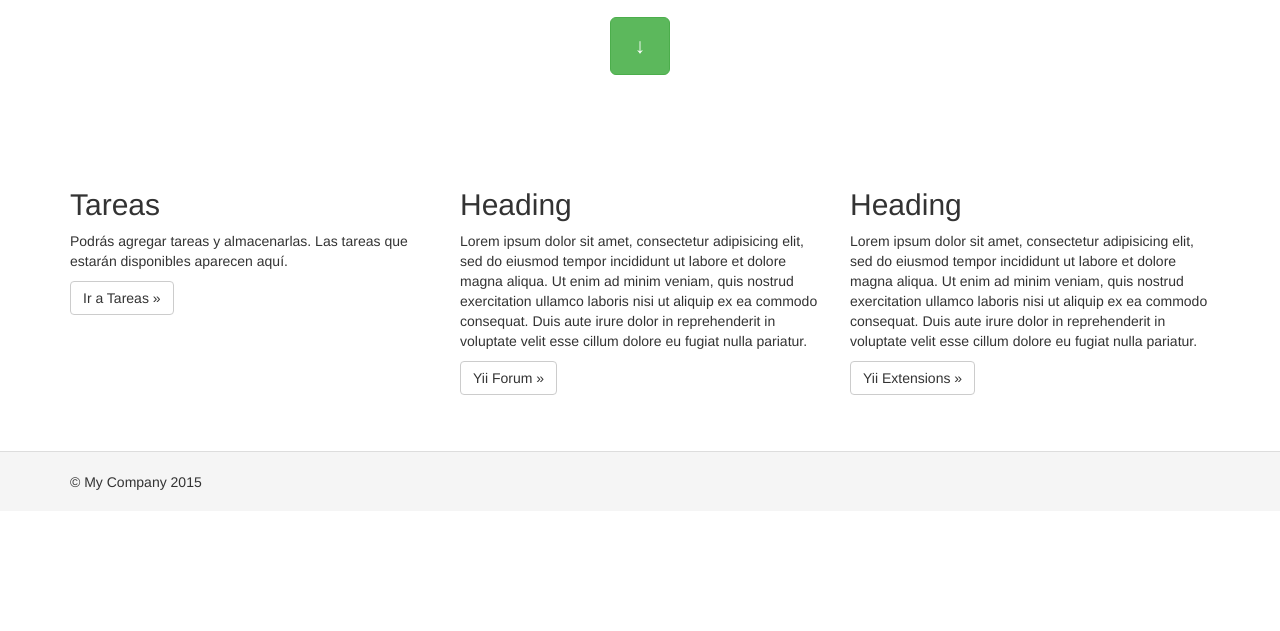
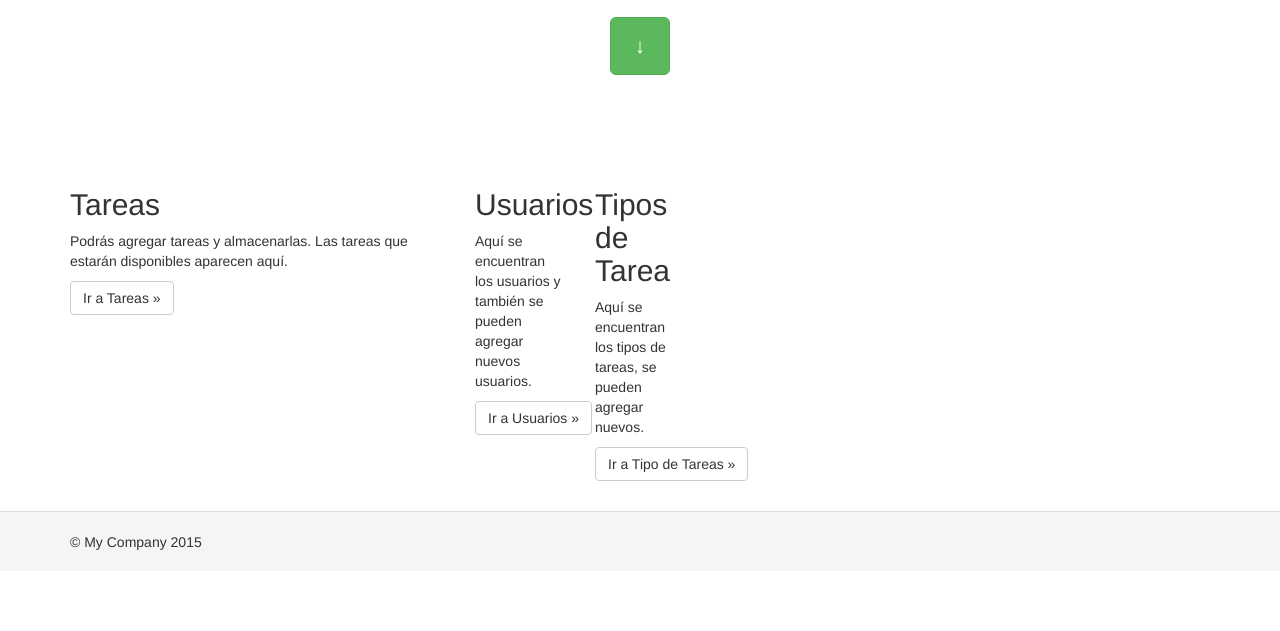
Before and after one commit to cesartejeda/ProyectoFinal, a Yii app: template MiAplicacion/views/site/index.php in a window 1280 px wide. Shown: the part 289-920 px from the top of the page. Before the commit the page ends 779 px from the top, so only its background shows below. Run offline with PHP 8.4 and a stand-in for Yii, Linux system fonts and the light colour scheme; the template is opened without the code that fills it, so the values that code supplies are empty; some libraries are stand-ins or nearby versions.

Commit message:
octava edicion

```diff
--- a/MiAplicacion/views/site/index.php
+++ b/MiAplicacion/views/site/index.php
@@ -26,24 +26,19 @@ $this->title = 'My Yii Application';
                 <p><a class="btn btn-default" href="index.php?r=tarea/index">Ir a Tareas &raquo;</a></p>
             </div>
             <div class="col-lg-4">
-                <h2>Heading</h2>
+                <div class="col-lg-4">
+                <h2>Usuarios</h2>
 
-                <p>Lorem ipsum dolor sit amet, consectetur adipisicing elit, sed do eiusmod tempor incididunt ut labore et
-                    dolore magna aliqua. Ut enim ad minim veniam, quis nostrud exercitation ullamco laboris nisi ut aliquip
-                    ex ea commodo consequat. Duis aute irure dolor in reprehenderit in voluptate velit esse cillum dolore eu
-                    fugiat nulla pariatur.</p>
+                <p>Aquí se encuentran los usuarios y también se pueden agregar nuevos usuarios.</p>
 
-                <p><a class="btn btn-default" href="http://www.yiiframework.com/forum/">Yii Forum &raquo;</a></p>
+                <p><a class="btn btn-default" href="index.php?r=usuario/index">Ir a Usuarios &raquo;</a></p>
             </div>
             <div class="col-lg-4">
-                <h2>Heading</h2>
+                <h2>Tipos de Tarea</h2>
 
-                <p>Lorem ipsum dolor sit amet, consectetur adipisicing elit, sed do eiusmod tempor incididunt ut labore et
-                    dolore magna aliqua. Ut enim ad minim veniam, quis nostrud exercitation ullamco laboris nisi ut aliquip
-                    ex ea commodo consequat. Duis aute irure dolor in reprehenderit in voluptate velit esse cillum dolore eu
-                    fugiat nulla pariatur.</p>
+                <p>Aquí se encuentran los tipos de tareas, se pueden agregar nuevos.</p>
 
-                <p><a class="btn btn-default" href="http://www.yiiframework.com/extensions/">Yii Extensions &raquo;</a></p>
+                <p><a class="btn btn-default" href="index.php?r=tipo-tarea/index">Ir a Tipo de Tareas &raquo;</a></p>
             </div>
         </div>
 
```
